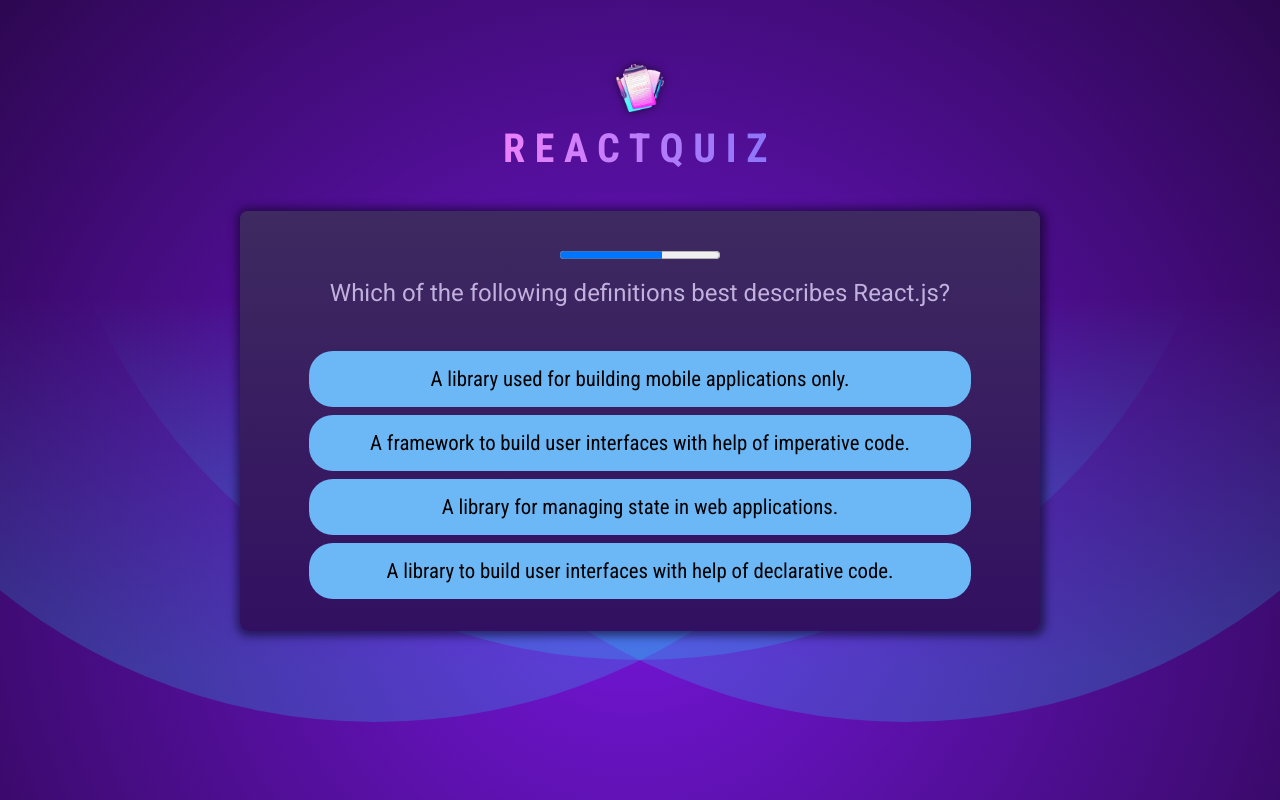
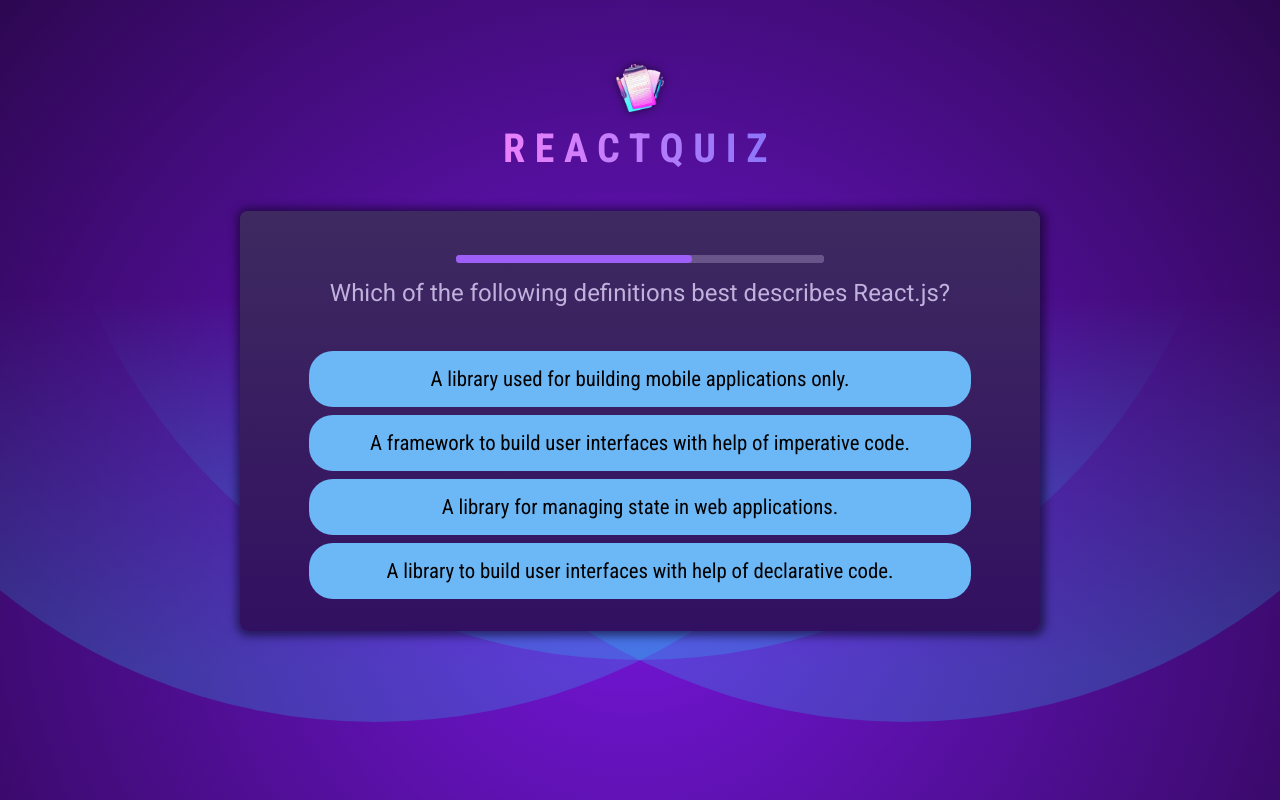
Before and after one commit to paul-kh/Quiz_RactJS, a React (Vite) app: page / in a window 1280 px wide. Built offline with nearby package versions, Linux system fonts and the light colour scheme.

Commit message:
Moved <Answers> and <QuestionTimer> to be sibling components

```diff
--- a/src/components/Quiz.jsx
+++ b/src/components/Quiz.jsx
@@ -67,13 +67,14 @@
 
   return (
     <div id="quiz">
-      <QuestionTimer
-        timeout={15000}
-        onTimeout={() => handleSelectAnswer(null)}
-        /* Use 'key' prop to get <QuestionTimer> re-rendered when 'key' value changes */
-        key={activeQuestionIndex}
-      />
       <div id="question">
+        <QuestionTimer
+          timeout={15000}
+          onTimeout={() => handleSelectAnswer(null)}
+          /* Use 'key' prop to get <QuestionTimer> re-rendered when 'key' value changes */
+          key={activeQuestionIndex}
+        />
+
         <h2>{QUESTIONS[activeQuestionIndex].text}</h2>
         <Answers
           key={activeQuestionIndex}
```
